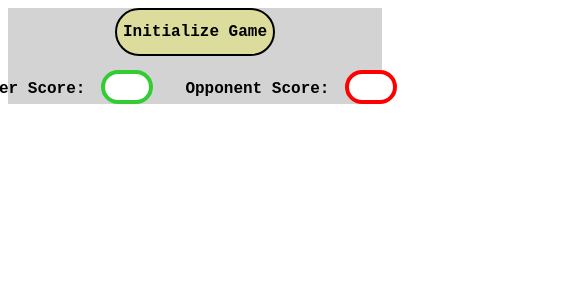
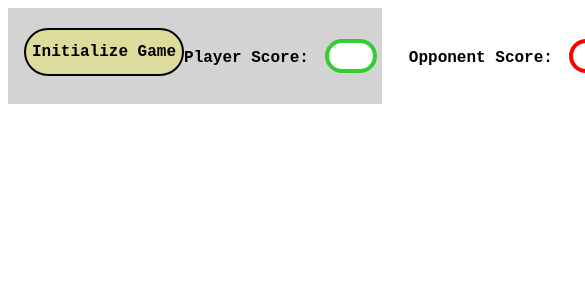
Before and after one commit to Tute24/refactored-rock-paper-scissors, a React (Vite) app: page / in a window 390 px wide. Shown: the top 300 px of the page, 585 px wide, since content can reach past the window. Built offline with nearby package versions, Linux system fonts and the light colour scheme.

Commit message:
Adding css changes to make the app more responsive

```diff
--- a/src/RSP.module.css
+++ b/src/RSP.module.css
@@ -14,12 +14,42 @@
     .headerArea {
         flex-direction: column;
         height: auto;
-    }}
+        align-items: center;
+    }
+    .scoreInputPlayer, .scoreInputMachine {
+        width: 3rem;
+        font-size: 16px;
+    }
+    .initButton, .reinitButton {
+        font-size: small;
+        width: 100%;
+        margin-bottom: 1rem;
+    }
+}
 
-.scoreInputPlayer, .scoreInputMachine {
-        width: 2.2rem;
-        font-size: 18px;
+@media screen and (max-width: 480px) {
+    .headerArea {
+        padding: 0.5rem;
+    }
+    .scoreInputPlayer, .scoreInputMachine {
+        width: 2.5rem;
+        font-size: 14px;
+    }
+    .initButton, .reinitButton {
+        font-size: small;
+        width: 100%;
+        margin-bottom: 0.5rem;
+    }
 }
+
+@media screen and (max-width: 768px) {
+    .headerArea {
+        flex-direction: column;
+        height: auto;
+        align-items: center;
+    }
+}
+
 
 .initButton{
     font-size: medium;
@@ -115,6 +145,7 @@
 
 .headerArea{
     display:flex;
+    flex-direction: row;
     justify-content: space-between;
     align-items: center;
     background-color: lightgrey;
```
